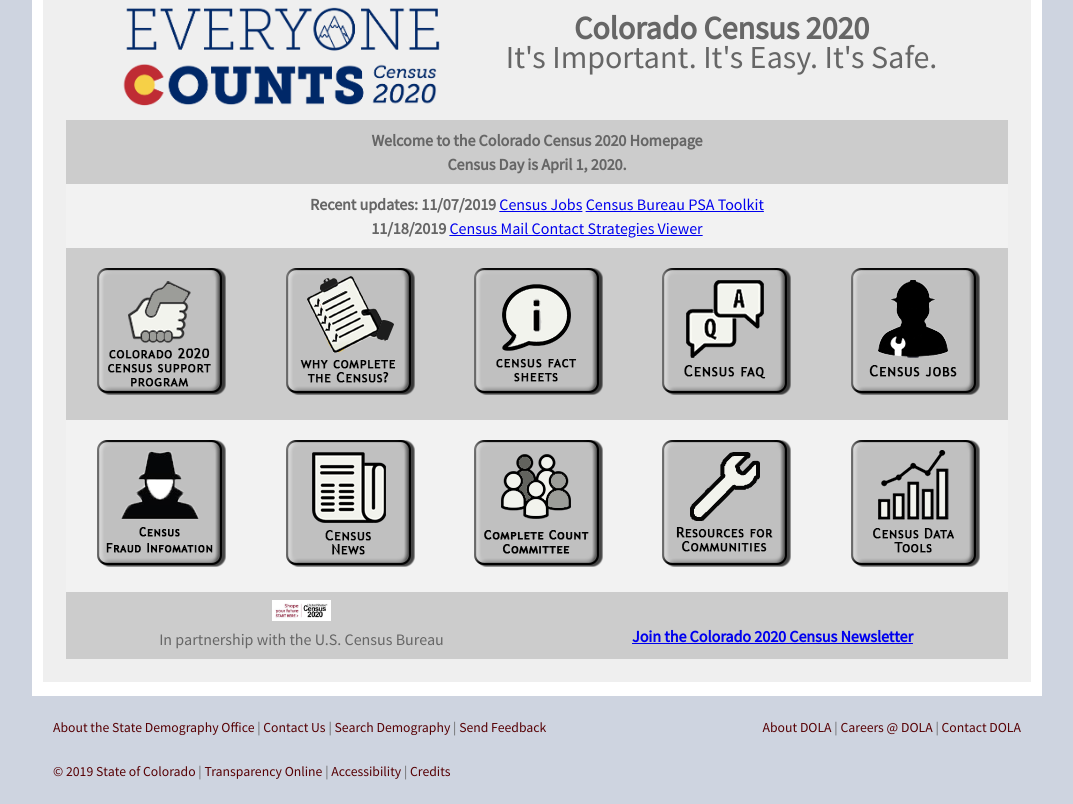
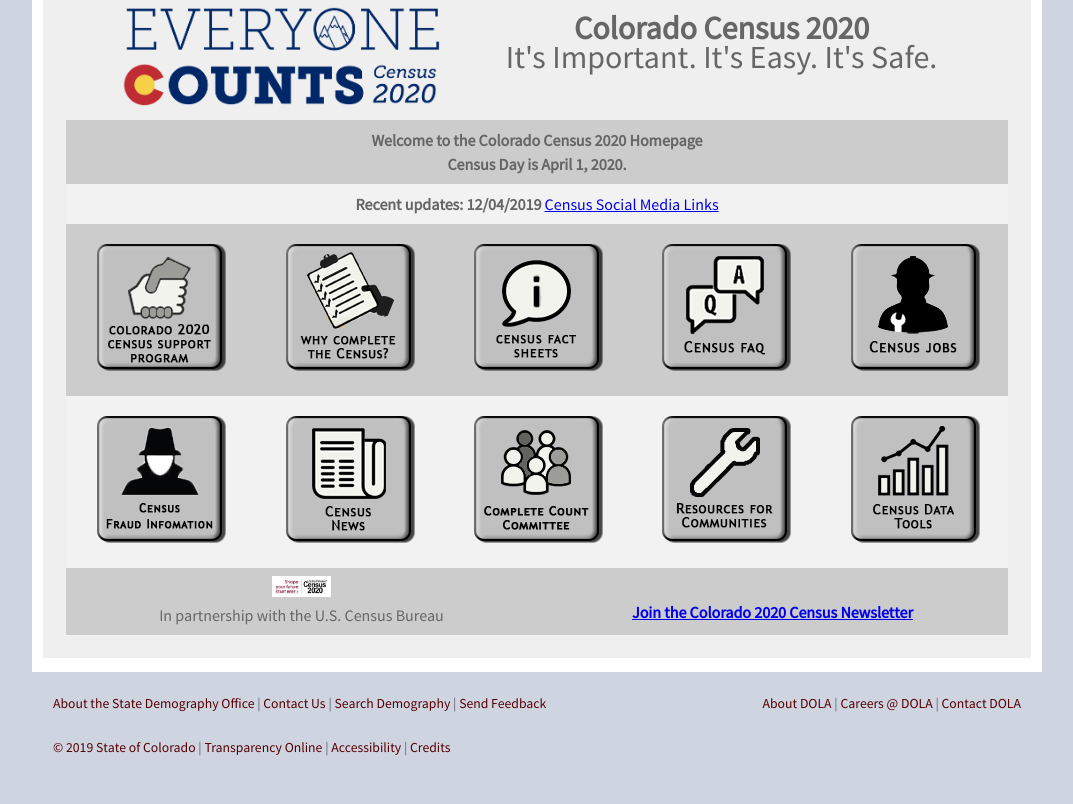
Before and after one commit to TBleess/Website_New, a Jekyll site: the page built from pages/5_CensusACS/census_2020_main.html, in a window 1280 px wide and 900 px high, scrolled down 898 px, cut to the strip 96-900 px from the top of the window. Shown: the whole strip, without its empty margins (103-1176 px from the left). Built offline with Jekyll 4.4.1, drawn with Linux system fonts in a browser that asks for light colours; after the commit the page ends 1774 px from its top, so only the background shows below that.

Commit message:
Update census_2020_main.html

```diff
--- a/pages/5_CensusACS/census_2020_main.html
+++ b/pages/5_CensusACS/census_2020_main.html
@@ -101,10 +101,7 @@
 		<tr>
 		<td align="left" colspan="5" >
 			<b>Recent updates:</b>
-			<b>11/07/2019</b> <a href="https://demography.dola.colorado.gov/census-acs/2020-census-jobs/">Census Jobs</a>
-			 <a href="https://demography.dola.colorado.gov/census-acs/2020-resources/">Census Bureau PSA Toolkit</a><br>
-			<b>11/18/2019</b> <a href="https://demography.dola.colorado.gov/census-acs/2020-response-tracker/">Census Mail Contact Strategies Viewer</a>
-
+			<b>12/04/2019</b> <a href="https://demography.dola.colorado.gov/census-acs/2020-resources/">Census Social Media Links</a>
 		</td>
                 </tr>
 		<tr>
```
